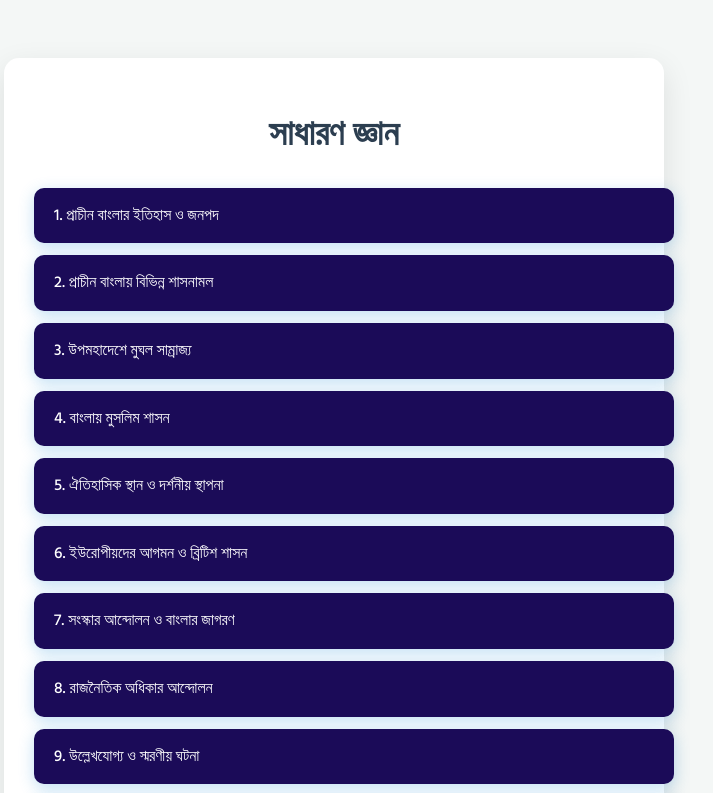
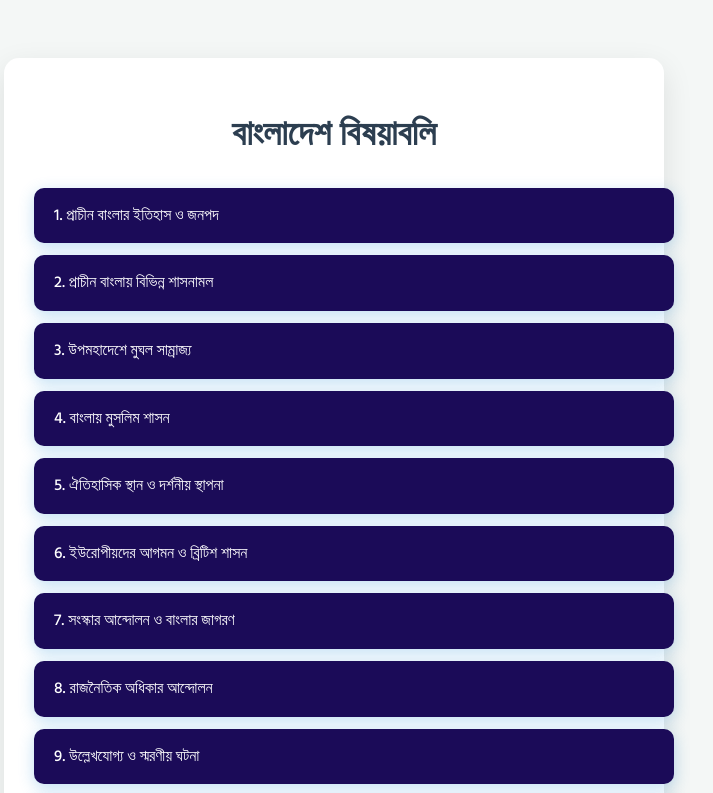
Before and after one commit to medicalprostuti/onugk, a plain HTML site: page index.html in a window 1280 px wide. Shown: the top 793 px of the page, without its empty margins (306-1019 px from the left). Drawn offline with Linux system fonts and the light colour scheme.

Commit message:
Update index.html

```diff
--- a/index.html
+++ b/index.html
@@ -65,7 +65,7 @@
 
   <body>
     <div class="subject-container" id="subject-menu">
-      <h1>সাধারণ জ্ঞান</h1>
+      <h1>বাংলাদেশ বিষয়াবলি</h1>
     </div>
 
     <script>
```
